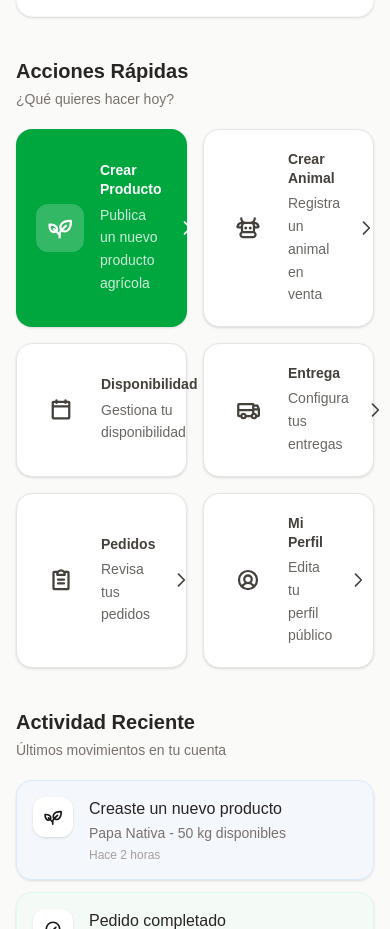
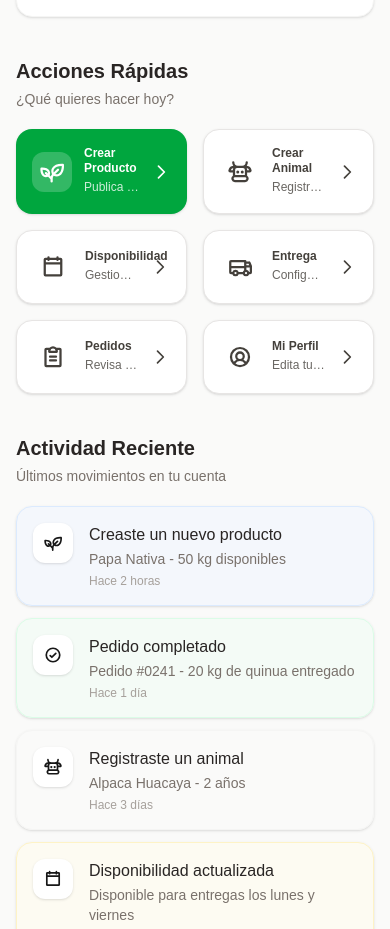
Before and after one commit to marxcuadros24-png/Productor-Ranti, a Next.js app: page / in a window 390 px wide. Shown: the part 1100-2029 px from the top of the page. Built offline with nearby package versions, Linux system fonts and the light colour scheme.

Commit message:
Reducir tamaño de texto y padding en botones para mobile, evitar overflow con truncate y min-w-0

```diff
--- a/src/components/ButtonCard.js
+++ b/src/components/ButtonCard.js
@@ -19,17 +19,17 @@ export default function ButtonCard({
   return (
     <Link
       href={href}
-      className={`group flex items-center gap-4 rounded-2xl p-5 transition-all sm:gap-5 sm:p-6 ${variants[variant]}`}
+      className={`group flex items-center gap-3 rounded-2xl p-4 transition-all sm:gap-5 sm:p-6 ${variants[variant]}`}
     >
       {icon && (
-        <div className="flex h-12 w-12 shrink-0 items-center justify-center rounded-xl bg-white/20 sm:h-14 sm:w-14">
+        <div className="flex h-10 w-10 shrink-0 items-center justify-center rounded-xl bg-white/20 sm:h-14 sm:w-14">
           {icon}
         </div>
       )}
-      <div className="flex-1">
-        <h3 className="text-sm font-semibold leading-snug sm:text-base">{title}</h3>
+      <div className="min-w-0 flex-1">
+        <h3 className="text-xs font-semibold leading-tight sm:text-base">{title}</h3>
         {description && (
-          <p className="mt-1 text-sm leading-relaxed opacity-80">{description}</p>
+          <p className="mt-0.5 truncate text-xs leading-relaxed opacity-80 sm:mt-1 sm:text-sm">{description}</p>
         )}
       </div>
       <svg
```
